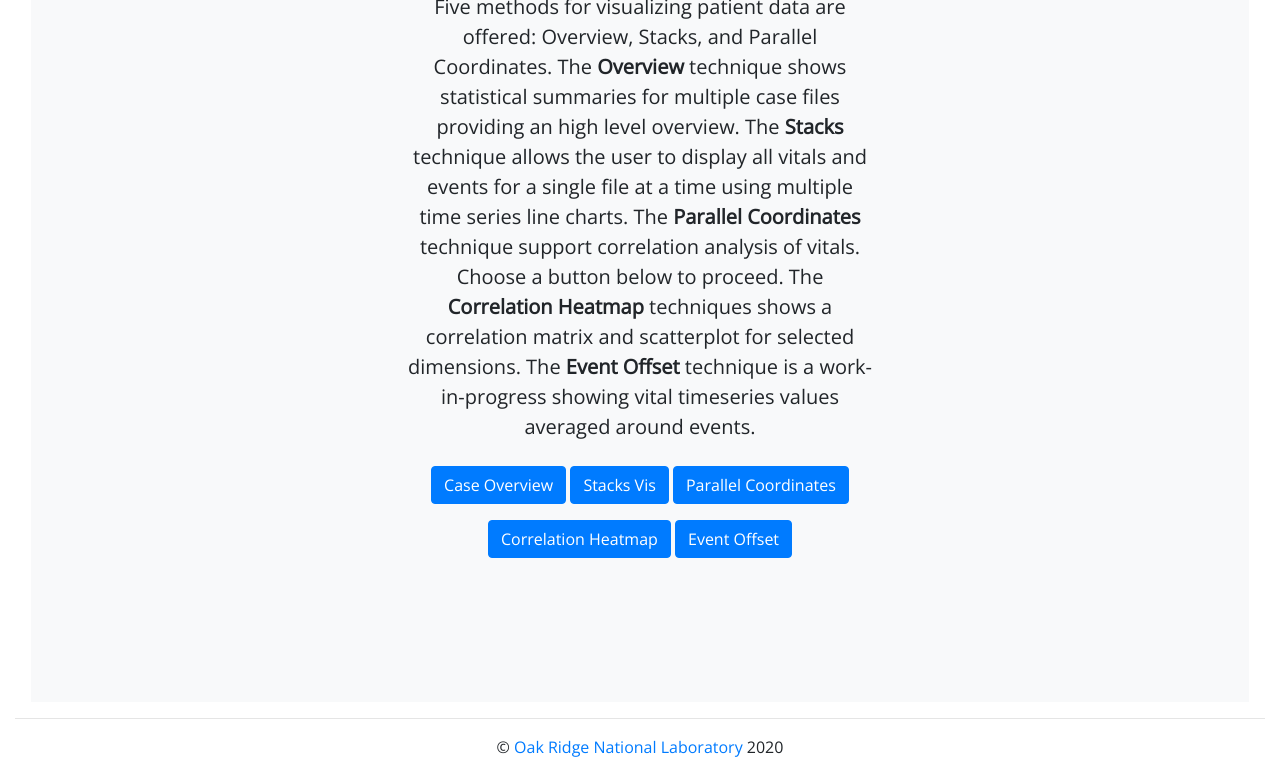
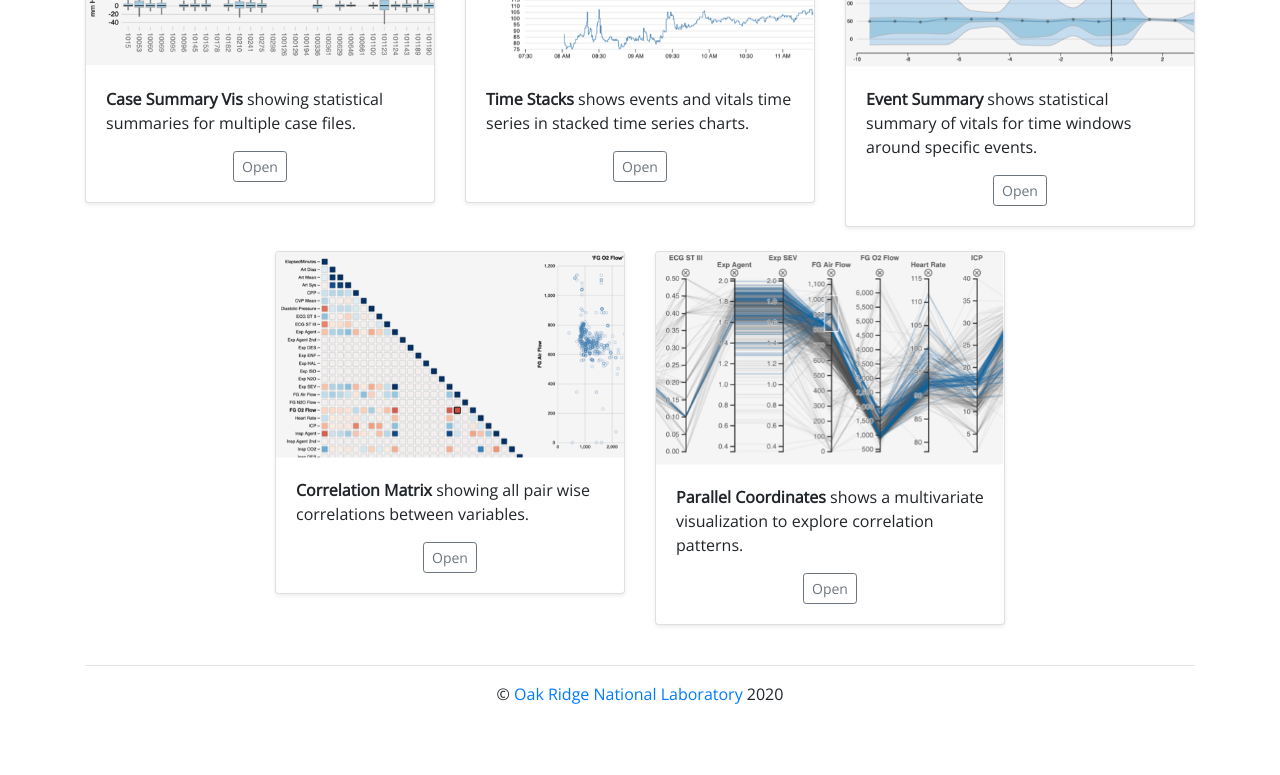
Before and after one commit to ORNL/VitalVis, a plain HTML site: page index.html in a window 1280 px wide. Shown: the part 219-994 px from the top of the page. After the commit the page ends 941 px from the top, so only its background shows below. Drawn offline with nearby package versions, Linux system fonts and the light colour scheme.

Commit message:
added new visual entry page

```diff
--- a/index.html
+++ b/index.html
@@ -27,7 +27,7 @@
       }
 
       main > .container {
-        padding: 60px 15px 0;
+        padding: 80px 15px 0;
       }
 
       .navbar-brand {
@@ -54,9 +54,68 @@
 
     <!-- Begin page content -->
     <main role="main" class="flex-shrink-0">
-      <div class="container-fluid">
+      <div class="container">
+        <div class="row">
+          <div class="col-md-4">
+            <div class="card mb-4 shadow-sm">
+              <img src="./img/summary.png" class="card-img-top" alt="Case Summary Vis">
+              <div class="card-body">
+                <p class="card-text"><strong>Case Summary Vis</strong> showing statistical summaries for multiple case files.</p>
+                <div class="d-flex justify-content-center">
+                  <a href="overview.html" role="button" class="btn btn-sm btn-outline-secondary">Open</a>
+                </div>
+              </div>
+            </div>
+          </div>
+          <div class="col-md-4">
+            <div class="card mb-4 shadow-sm">
+              <img src="./img/stacks.png" class="card-img-top" alt="Stacked Time Series Charts">
+              <div class="card-body">
+                <p class="card-text"><strong>Time Stacks</strong> shows events and vitals time series in stacked time series charts.</p>
+                <div class="d-flex justify-content-center">
+                  <a href="stack.html" role="button" class="btn btn-sm btn-outline-secondary">Open</a>
+                </div>
+              </div>
+            </div>
+          </div>
+          <div class="col-md-4">
+            <div class="card mb-4 shadow-sm">
+              <img src="./img/event.png" class="card-img-top" alt="Event Vis">
+              <div class="card-body">
+                <p class="card-text"><strong>Event Summary</strong> shows statistical summary of vitals for time windows around specific events.</p>
+                <div class="d-flex justify-content-center">
+                  <a href="event.html" role="button" class="btn btn-sm btn-outline-secondary">Open</a>
+                </div>
+              </div>
+            </div>
+          </div>
+        </div>
+        <div class="row justify-content-center">
+          <div class="col-md-4">
+            <div class="card mb-4 shadow-sm">
+              <img src="./img/corrmatrix.png" class="card-img-top" alt="Correlation Matrix">
+              <div class="card-body">
+                <p class="card-text"><strong>Correlation Matrix</strong> showing all pair wise correlations between variables.</p>
+                <div class="d-flex justify-content-center">
+                  <a href="correlation.html" role="button" class="btn btn-sm btn-outline-secondary">Open</a>
+                </div>
+              </div>
+            </div>
+          </div>
+          <div class="col-md-4">
+            <div class="card mb-4 shadow-sm">
+              <img src="./img/pcp.png" class="card-img-top" alt="Parallel Coordinates">
+              <div class="card-body">
+                <p class="card-text"><strong>Parallel Coordinates</strong> shows a multivariate visualization to explore correlation patterns.</p>
+                <div class="d-flex justify-content-center">
+                  <a href="pcp.html" role="button" class="btn btn-sm btn-outline-secondary">Open</a>
+                </div>
+              </div>
+            </div>
+          </div>
+        </div>
 
-          <div class="position-relative overflow-hidden p-3 p-md-5 m-md-3 text-center bg-light">
+          <!-- <div class="position-relative overflow-hidden p-3 p-md-5 m-md-3 text-center bg-light">
               <div class="col-md-6 p-lg-5 mx-auto my-4">
                 <h1 class="display-4 font-weight-normal" style="font-family: 'Varela Round', sans-serif;">Vital Vis</h1>
                 <p class="lead font-weight-normal">Five methods for visualizing patient data are offered: Overview, Stacks, and Parallel Coordinates. The <b>Overview</b> technique shows statistical summaries for multiple case files providing an high level overview. </b>The <b>Stacks</b> technique allows the user to display all vitals and events for a single file at a time using multiple time series line charts. The <b>Parallel Coordinates</b> technique support correlation analysis of vitals. Choose a button below to proceed. The <b>Correlation Heatmap</b> techniques shows a correlation matrix and scatterplot for selected dimensions. The <b>Event Offset</b> technique is a work-in-progress showing vital timeseries values averaged around events.</p>
@@ -66,12 +125,9 @@
                   <a href="pcp.html" class="btn btn-primary my-2">Parallel Coordinates</a>
                   <a href="correlation.html" class="btn btn-primary my-2">Correlation Heatmap</a>
                   <a href="event.html" class="btn btn-primary my-2">Event Offset</a>
-
-                  <!-- <a href="overlay.html" class="btn btn-primary my-2">Overlay Vis</a>
-                  <a href="scan/index.html" class="btn btn-primary my-2">Scan Vis</a> -->
                 </p>
               </div>
-            </div>
+            </div> -->
         <hr>
 
         <center>
```
Also changed, not shown: img/corrmatrix.png (added), img/event.png (added), img/pcp.png (added), img/stacks.png (added), img/summary.png (added).
